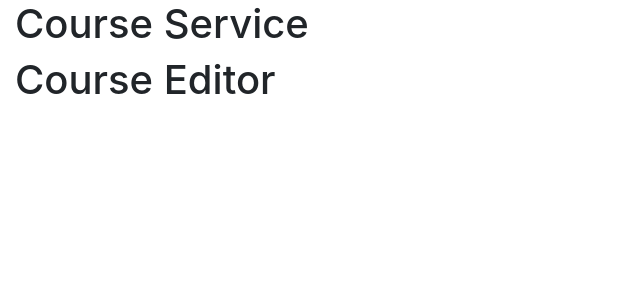
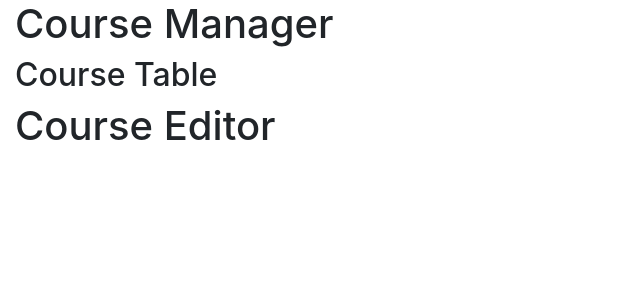
Before and after one commit to xz95/cs5610-spring-2021-client-react-xiangzhang, a React (Create React App) app: page / in a window 1280 px wide. Shown: the top 300 px of the page, without its empty margins (0-640 px from the left). Built offline with nearby package versions, Linux system fonts and the light colour scheme.

Commit message:
add course-grid

```diff
--- a/src/App.js
+++ b/src/App.js
@@ -2,11 +2,12 @@
 import './App.css';
 import CourseService from "./services/course-service";
 import CourseEditor from "./components/course-editor";
+import CourseManager from "./components/course-manager";
 
 function App() {
   return (
     <div className="container-fluid">
-      <CourseService/>
+      <CourseManager/>
       <CourseEditor/>
     </div>
   );
--- a/src/components/course-manager.js
+++ b/src/components/course-manager.js
@@ -0,0 +1,15 @@
+import React from 'react'
+import App from "../App";
+import CourseTable from "./course-table";
+
+export default class CourseManager extends React.Component {
+  render() {
+    return(
+        <div>
+          <h1>Course Manager</h1>
+          <CourseTable/>
+        </div>
+
+    )
+  }
+}
--- a/src/services/course-service.js
+++ b/src/services/course-service.js
@@ -1,5 +1,5 @@
 import React from 'react'
-import App from "../App";
+// import App from "../App";
 
 export default class CourseService extends React.Component {
   render() {
```
Also changed, not shown: src/components/course-grid.js (added).
